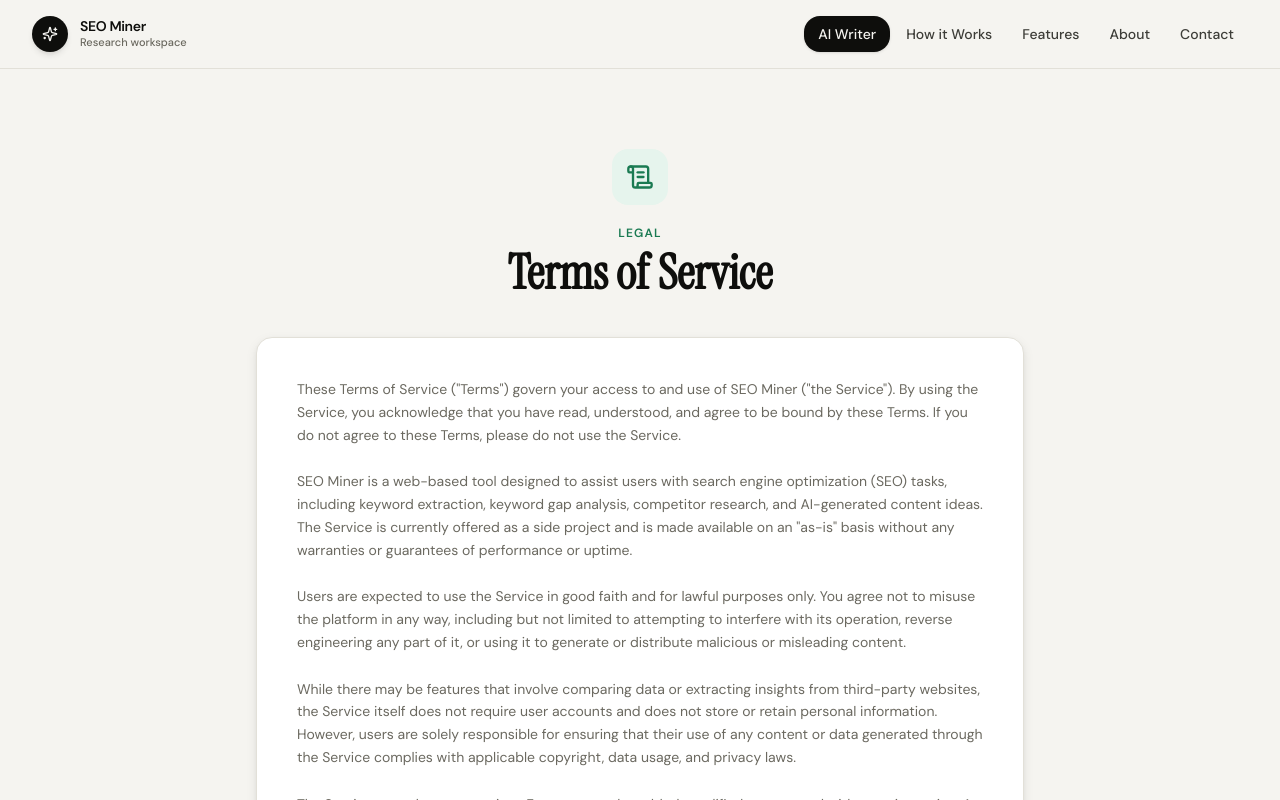
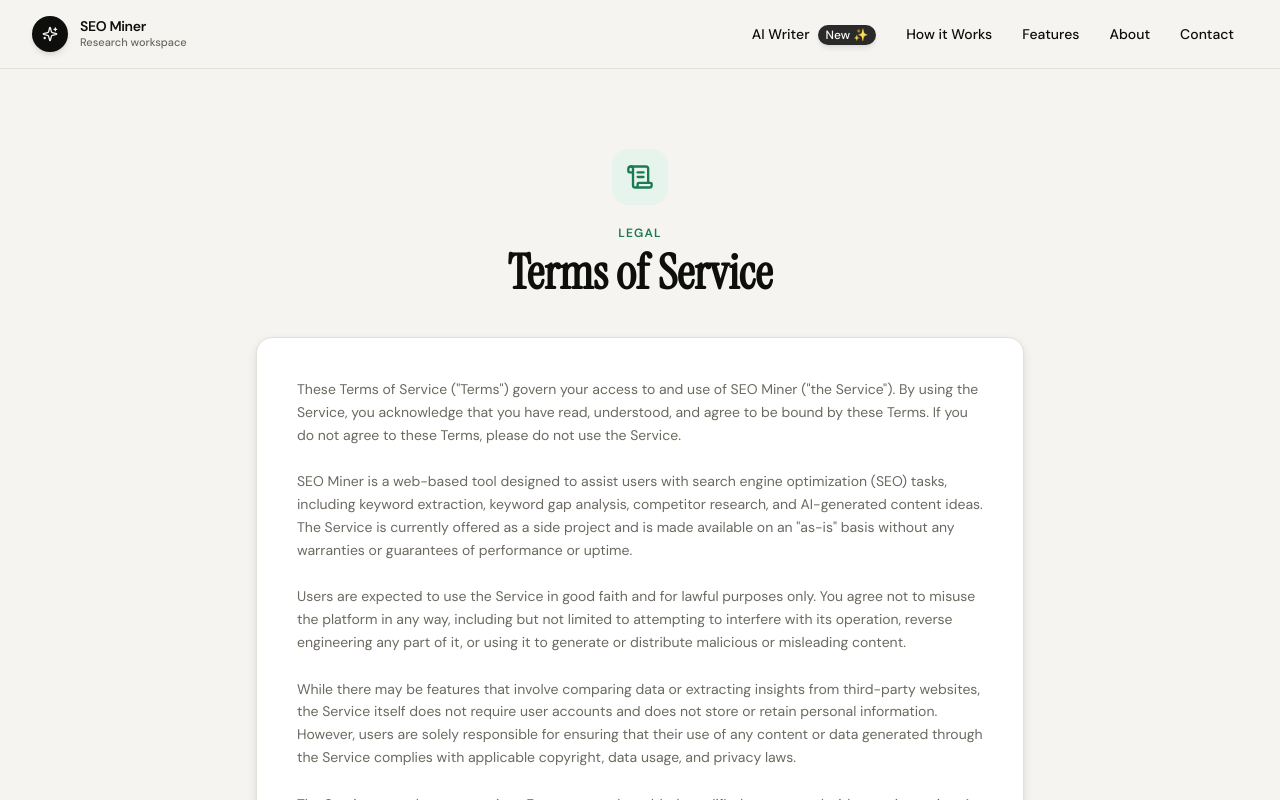
Before and after one commit to Ahmedj04/SEO-keywords-Extractor, a Next.js app: page /terms in a window 1280 px wide. Shown: the top 800 px of the page. Built offline with nearby package versions, Linux system fonts and the light colour scheme.

Commit message:
updated style

```diff
--- a/components/Header.js
+++ b/components/Header.js
@@ -51,13 +51,19 @@
                         <Link
                             key={link.href}
                             href={link.href}
-                            className={`rounded-lg px-3.5 py-2 text-sm font-medium transition-all duration-200 ${
-                                link.featured
-                                    ? 'bg-[var(--foreground)] text-[var(--background)] hover:bg-[var(--accent)] shadow-sm'
-                                    : 'text-[var(--text-secondary)] hover:text-[var(--foreground)] hover:bg-[var(--surface-2)]'
-                            }`}
+                            className={`rounded-lg px-3.5 py-2 text-sm font-medium transition-all duration-200 'text-[var(--text-secondary)] hover:text-[var(--foreground)] hover:bg-[var(--surface-2)] `}
                         >
-                            {link.label}
+                            <span>{link.label}</span>
+                            {link.featured && (
+                                <motion.span
+                                    initial={{ opacity: 0.6, scale: 0.95 }}
+                                    animate={{ opacity: 1, scale: 1 }}
+                                    transition={{ duration: 1, repeat: Infinity, repeatType: "reverse" }}
+                                    className="bg-black ml-2 text-white text-xs px-2 py-0.5 rounded-full shadow-md"
+                                >
+                                    New ✨
+                                </motion.span>
+                            )}
                         </Link>
                     ))}
                 </div>
@@ -74,11 +80,11 @@
                     {isMobileMenuOpen && (
                         <motion.div
                             ref={mobileMenuRef}
-                            initial={{ opacity: 0, scale: 0.95, y: -8 }}
-                            animate={{ opacity: 1, scale: 1, y: 0 }}
-                            exit={{ opacity: 0, scale: 0.95, y: -8 }}
-                            transition={{ duration: 0.18, ease: [0.16, 1, 0.3, 1] }}
-                            className="fixed right-4 top-4 w-[min(22rem,calc(100vw-2rem))] rounded-2xl border border-[var(--border)] bg-[var(--surface)] p-3 shadow-[var(--shadow-xl)] md:hidden"
+                            initial={{ opacity: 0, x: 20 }}
+                            animate={{ opacity: 1, x: 0 }}
+                            exit={{ opacity: 0, x: 20 }}
+                            transition={{ duration: 0.2 }}
+                            className="fixed top-0 right-0 h-screen w-64 bg-gray-50 backdrop-blur-md border-l border-gray-300/20 shadow-2xl z-50 p-6 space-y-8"
                         >
                             <div className="mb-3 flex items-center justify-between px-2">
                                 <span className="text-xs font-semibold uppercase tracking-wider text-[var(--text-muted)]">
@@ -105,13 +111,19 @@
                                         key={link.href}
                                         href={link.href}
                                         onClick={closeMobileMenu}
-                                        className={`rounded-lg px-3 py-2.5 text-sm font-medium transition-colors ${
-                                            link.featured
-                                                ? 'bg-[var(--foreground)] text-[var(--background)]'
-                                                : 'text-[var(--text-secondary)] hover:bg-[var(--surface-2)] hover:text-[var(--foreground)]'
-                                        }`}
+                                        className={`rounded-lg px-3 py-2.5 text-sm font-medium transition-colors`}
                                     >
-                                        {link.label}
+                                        <span>{link.label}</span>
+                                        {link.featured && (
+                                            <motion.span
+                                                initial={{ opacity: 0.6, scale: 0.95 }}
+                                                animate={{ opacity: 1, scale: 1 }}
+                                                transition={{ duration: 1, repeat: Infinity, repeatType: "reverse" }}
+                                                className="bg-black ml-2 text-white text-xs px-2 py-0.5 rounded-full shadow-md"
+                                            >
+                                                New ✨
+                                            </motion.span>
+                                        )}
                                     </Link>
                                 ))}
                                 <div className="my-1 border-t border-[var(--border)]" />
```
